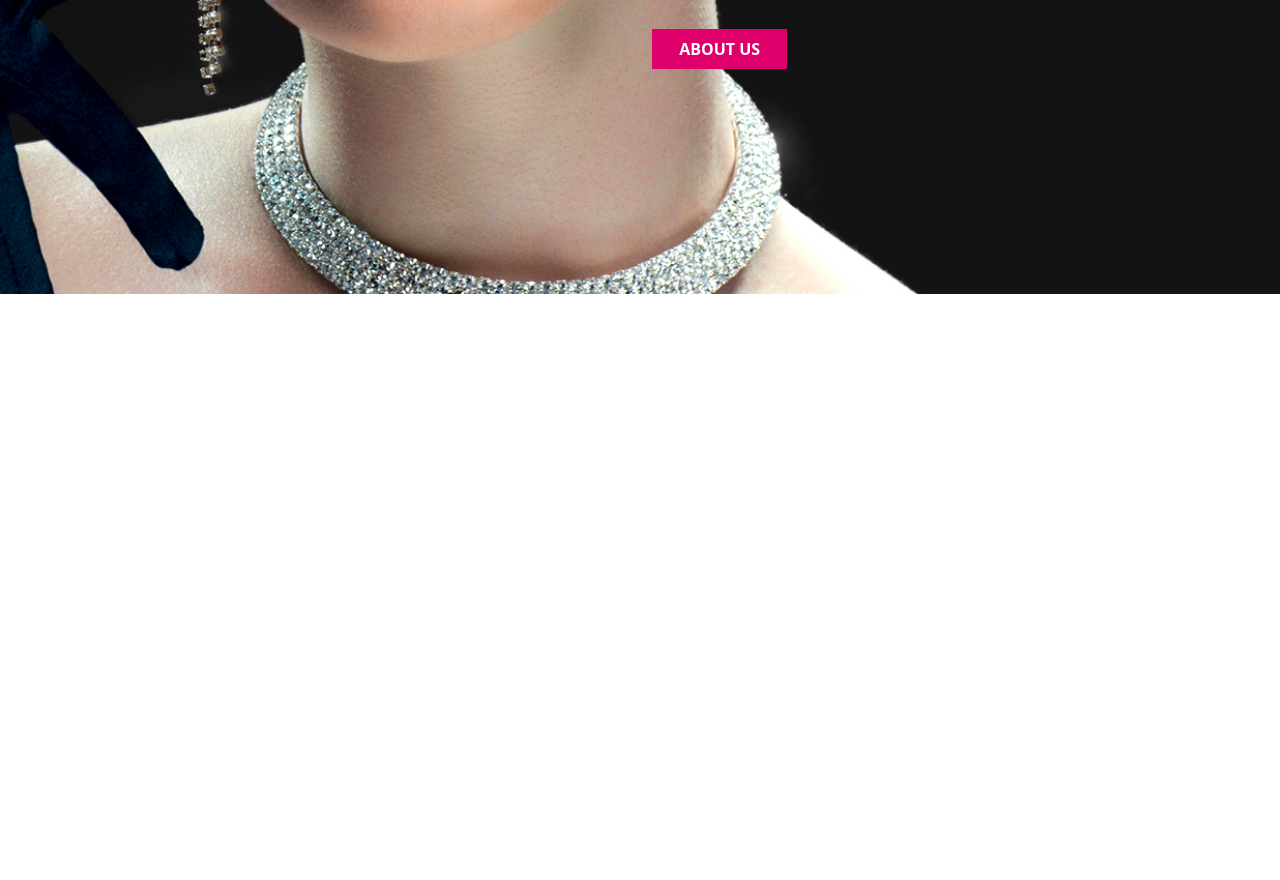
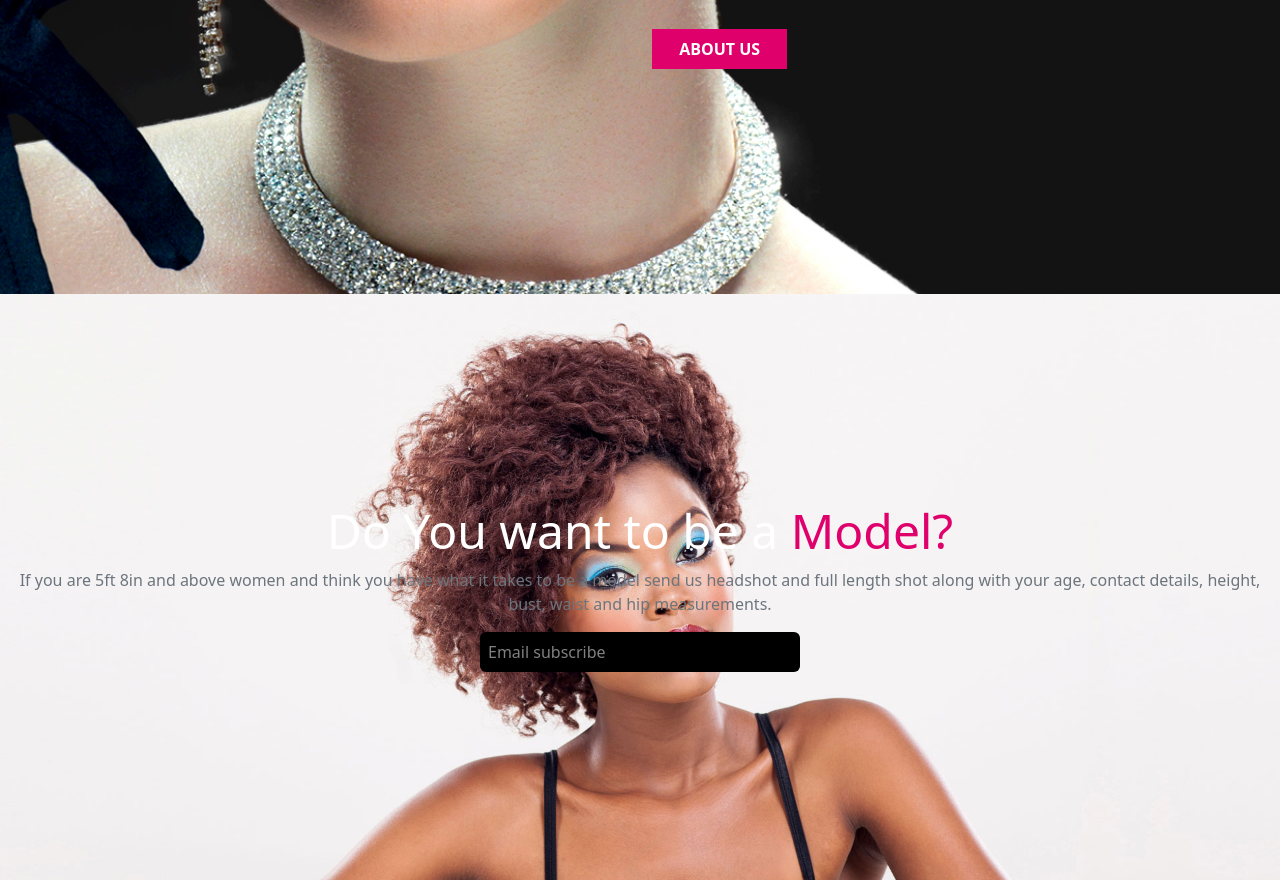
Before and after one commit to ParvinAlasgar/BeautyAgency-MPA, a website: page index.html in a window 1280 px wide. Shown: the part 2561-3441 px from the top of the page. Before the commit the page ends 2855 px from the top, so only its background shows below. Drawn offline with nearby package versions, Linux system fonts and the light colour scheme; files that its build step writes are made by us from their sources.

Commit message:
add: added subscribe section.

```diff
--- a/assets/sass/pages/home.scss
+++ b/assets/sass/pages/home.scss
@@ -115,5 +115,24 @@
       @include button(#fff, $firstColor, #000, $firstColor);
     }
   }
-
+  // Subscribe
+  #subscribe {
+    padding: 13rem 0;
+    background-image: url(../images/Depositphotos_38755349_original.jpg);
+    @extend %bckImg;
+    h2 {
+      font-size: 3rem;
+      span {
+        color: $firstColor;
+      }
+    }
+    input::placeholder {
+      color: gray;
+    }
+    @include for-small-devices {
+      input {
+        width: 15rem !important;
+      }
+    }
+  }
 }
--- a/index.html
+++ b/index.html
@@ -787,6 +787,24 @@
           </div>
         </div>
       </section>
+      <!-- Subscribe -->
+      <section id="subscribe" class="position-relative">
+        <div class="content text-center">
+          <h2 class="text-white text-center">
+            Do You want to be a <span>Model?</span>
+          </h2>
+          <p class="text-secondary">
+            If you are 5ft 8in and above women and think you have what it takes
+            to be a model send us headshot and full length shot along with your
+            age, contact details, height, bust, waist and hip measurements.
+          </p>
+          <input
+            class="form-control w-25 m-auto bg-black border border-0 text-white p-2"
+            type="text"
+            placeholder="Email subscribe"
+          />
+        </div>
+      </section>
     </main>
   </body>
 </html>
```
Also changed, not shown: assets/css/home.css.
